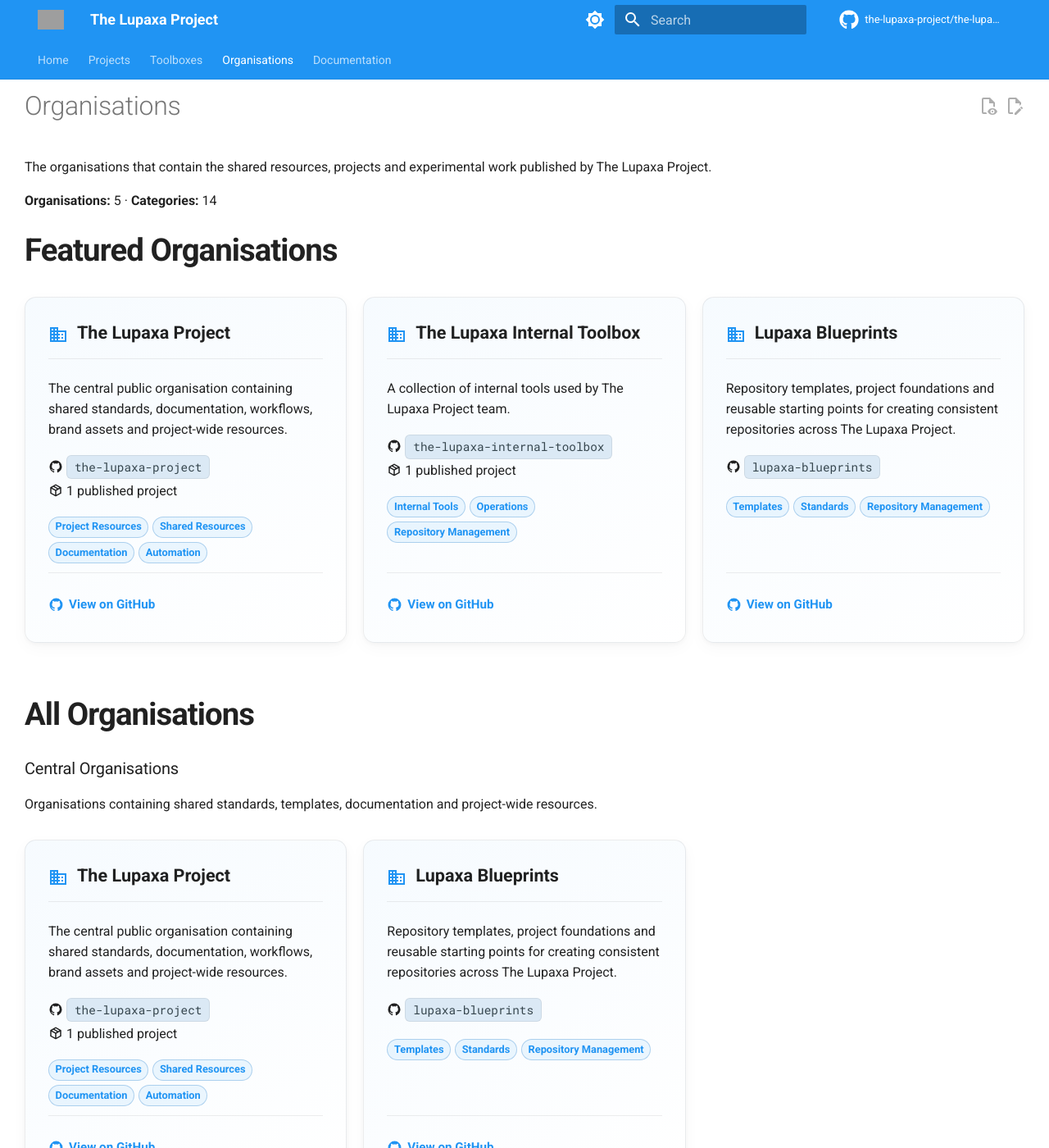
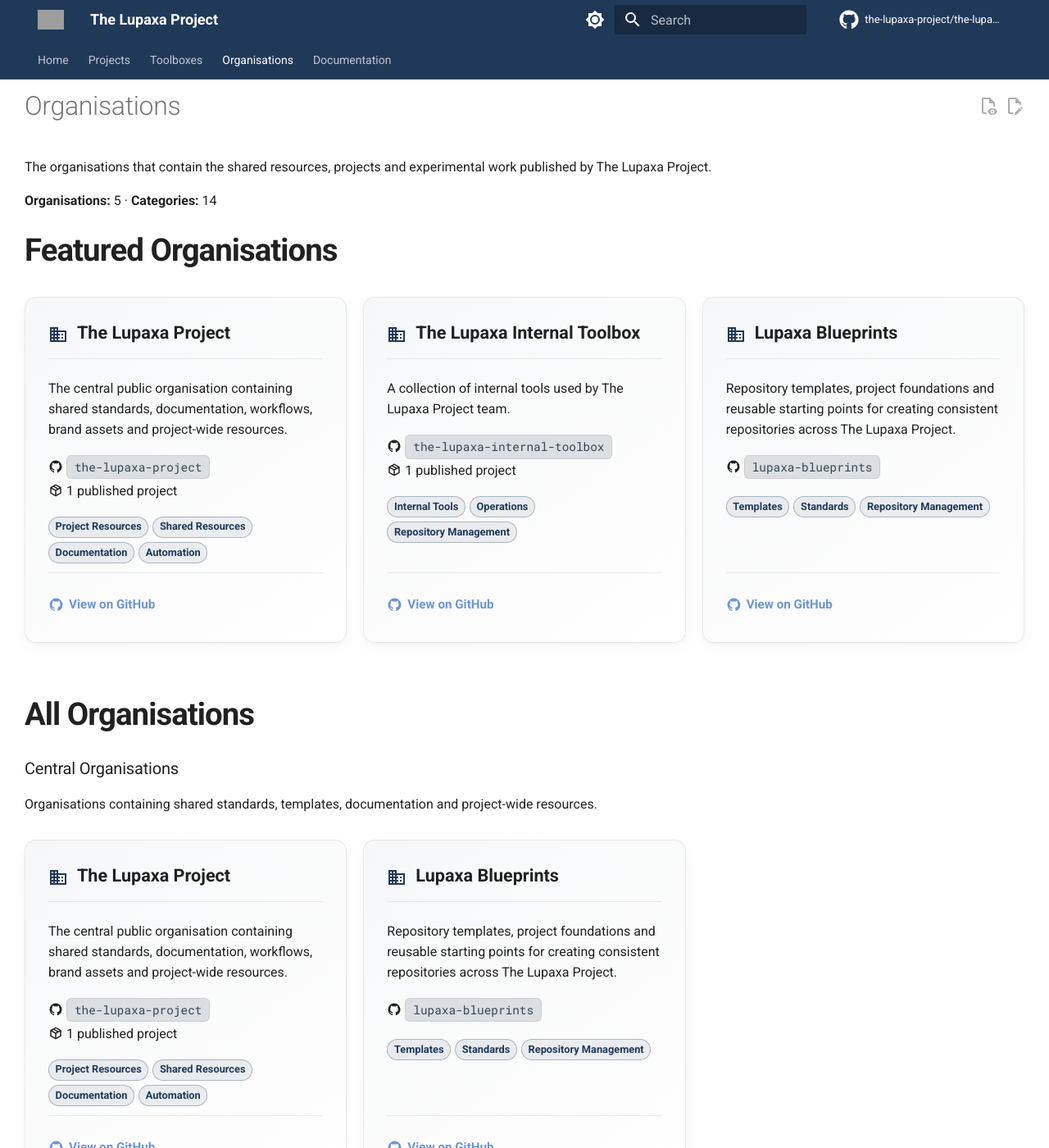
Before and after one commit to the-lupaxa-project/the-lupaxa-project.org, an MkDocs documentation site: the page built from mkdocs/organisations/index.md, in a window 1280 px wide and 1400 px high. Shown: the whole window at 82% size. Built offline with MkDocs 1.6.1 and Material for MkDocs 9.7.7, drawn with Linux system fonts in a browser that asks for light colours; comment, search, counter and statistics services are not loaded; some of the changed text lies outside the part shown; grey boxes are pictures that could not be loaded.

Commit message:
Updated colours

```diff
--- a/mkdocs.yml
+++ b/mkdocs.yml
@@ -52,7 +52,6 @@
     - content.action.view
     - content.code.copy
     - content.tooltips
-    - navigation.footer
     - navigation.indexes
     - navigation.instant
     - navigation.instant.progress
@@ -158,16 +157,15 @@
 extra:
   generator: false
 
-  social:
-    - icon: fontawesome/brands/github
-      link: https://github.com/the-lupaxa-project
-      name: The Lupaxa Project on GitHub
-
 # =============================================================================
 # Copyright
 # =============================================================================
 
-copyright: >-
-  Copyright &copy; The Lupaxa Project.
-  Where exploration meets precision.
-  Where the untamed meets the engineered.
+copyright: |
+  <p class="lupaxa-footer">
+    <strong>&copy; The Lupaxa Project.</strong><br />
+    <em>
+      Where exploration meets precision.<br />
+      Where the untamed meets the engineered.
+    </em>
+  </p>
--- a/mkdocs/assets/stylesheets/extra.css
+++ b/mkdocs/assets/stylesheets/extra.css
@@ -8,6 +8,43 @@
  * the theme, keeping the site maintainable and compatible with future theme
  * updates.
  */
+
+/* =============================================================================
+ * The Lupaxa Project Brand Colours
+ * =============================================================================
+ */
+
+:root {
+  /* Lupaxa Brand Palette */
+
+  --lupaxa-dark-blue: #111a32;
+  --lupaxa-blue: #203959;
+  --lupaxa-light-blue: #6d95d3;
+  --lupaxa-black: #000000;
+  --lupaxa-white: #ffffff;
+}
+
+/*
+ * MkDocs Material defines its palette variables on the active colour scheme.
+ * They must therefore be overridden at the same level rather than only under
+ * :root.
+ */
+
+[data-md-color-scheme="default"],
+[data-md-color-scheme="slate"] {
+  --md-primary-fg-color: var(--lupaxa-dark-blue);
+  --md-primary-fg-color--light: var(--lupaxa-blue);
+  --md-primary-fg-color--dark: var(--lupaxa-dark-blue);
+  --md-primary-bg-color: var(--lupaxa-white);
+  --md-primary-bg-color--light: rgb(255 255 255 / 70%);
+  --md-accent-fg-color: var(--lupaxa-light-blue);
+  --md-accent-fg-color--transparent:
+    color-mix(
+      in srgb,
+      var(--lupaxa-light-blue) 10%,
+      transparent
+    );
+}
 
 /* =============================================================================
  * Global Layout
@@ -37,6 +74,8 @@
  */
 
 .md-header {
+  color: var(--lupaxa-white);
+  background-color: var(--lupaxa-blue);
   box-shadow: none;
 }
 
@@ -44,8 +83,33 @@
   font-weight: 600;
 }
 
+/*
+ * The tabs form part of the primary site navigation and use the same middle
+ * blue as the main header and footer.
+ */
+
 .md-tabs {
-  border-bottom: 1px solid var(--md-default-fg-color--lightest);
+  color: var(--lupaxa-white);
+  background-color: var(--lupaxa-blue);
+  border-bottom:
+    1px solid
+    color-mix(
+      in srgb,
+      var(--lupaxa-white) 14%,
+      transparent
+    );
+}
+
+.md-tabs__link {
+  color: var(--lupaxa-white);
+  opacity: 0.72;
+}
+
+.md-tabs__link:hover,
+.md-tabs__link:focus,
+.md-tabs__item--active .md-tabs__link {
+  color: var(--lupaxa-white);
+  opacity: 1;
 }
 
 /* =============================================================================
@@ -60,12 +124,12 @@
   background:
     radial-gradient(
       circle at top,
-      color-mix(in srgb, var(--md-primary-fg-color) 20%, transparent),
+      color-mix(in srgb, var(--lupaxa-blue) 20%, transparent),
       transparent 55%
     ),
     linear-gradient(
       180deg,
-      color-mix(in srgb, var(--md-primary-fg-color) 8%, transparent),
+      color-mix(in srgb, var(--lupaxa-blue) 8%, transparent),
       transparent
     );
   border-bottom: 1px solid var(--md-default-fg-color--lightest);
@@ -127,6 +191,20 @@
 }
 
 /* =============================================================================
+ * Links
+ * =============================================================================
+ */
+
+.md-typeset a {
+  color: var(--lupaxa-light-blue);
+}
+
+.md-typeset a:hover,
+.md-typeset a:focus {
+  color: var(--lupaxa-blue);
+}
+
+/* =============================================================================
  * Cards
  * =============================================================================
  */
@@ -153,7 +231,7 @@
       color-mix(
         in srgb,
         var(--md-default-bg-color) 96%,
-        var(--md-primary-fg-color)
+        var(--lupaxa-blue)
       ),
       var(--md-default-bg-color)
     );
@@ -173,7 +251,7 @@
   border-color:
     color-mix(
       in srgb,
-      var(--md-primary-fg-color) 55%,
+      var(--lupaxa-blue) 55%,
       var(--md-default-fg-color--lightest)
     );
   box-shadow:
@@ -193,7 +271,7 @@
 
 .md-typeset .grid.cards .lg {
   margin-right: 0.35rem;
-  color: var(--md-primary-fg-color);
+  color: var(--lupaxa-blue);
 }
 
 /* =============================================================================
@@ -230,7 +308,7 @@
  */
 
 .md-typeset .grid.cards li:has(.card-primary-link:focus-visible) {
-  outline: 0.15rem solid var(--md-accent-fg-color);
+  outline: 0.15rem solid var(--lupaxa-light-blue);
   outline-offset: 0.15rem;
 }
 
@@ -238,9 +316,8 @@
  * Catalogue Card Grid
  * =============================================================================
  *
- * Catalogue grids use fixed upper card widths. This prevents one or two cards
- * from expanding across the full content area while still allowing additional
- * cards to wrap naturally.
+ * Catalogue grids use three equal columns on wider screens, two columns on
+ * medium-width screens and one column on smaller screens.
  */
 
 .md-typeset .grid.cards.catalogue-grid {
@@ -300,7 +377,7 @@
     color-mix(
       in srgb,
       var(--md-code-bg-color) 88%,
-      var(--md-primary-fg-color)
+      var(--lupaxa-blue)
     );
   border: 1px solid var(--md-default-fg-color--lightest);
   border-radius: 0.3rem;
@@ -318,20 +395,20 @@
   font-size: 0.7rem;
   font-weight: 600;
   line-height: 1.45;
-  color: var(--md-primary-fg-color);
+  color: var(--lupaxa-blue);
   text-decoration: none;
   white-space: nowrap;
   background:
     color-mix(
       in srgb,
-      var(--md-primary-fg-color) 8%,
+      var(--lupaxa-blue) 8%,
       transparent
     );
   border:
     1px solid
     color-mix(
       in srgb,
-      var(--md-primary-fg-color) 24%,
+      var(--lupaxa-blue) 24%,
       var(--md-default-fg-color--lightest)
     );
   border-radius: 999rem;
@@ -342,9 +419,9 @@
 }
 
 .md-typeset .catalogue-category:hover {
-  color: var(--md-primary-bg-color);
-  background: var(--md-primary-fg-color);
-  border-color: var(--md-primary-fg-color);
+  color: var(--lupaxa-white);
+  background: var(--lupaxa-blue);
+  border-color: var(--lupaxa-blue);
 }
 
 /*
@@ -381,11 +458,13 @@
   font-size: 0.76rem;
   font-weight: 650;
   line-height: 1.5;
+  color: var(--lupaxa-light-blue);
   text-decoration: none;
   white-space: nowrap;
 }
 
 .md-typeset .catalogue-action:hover {
+  color: var(--lupaxa-blue);
   text-decoration: underline;
   text-underline-offset: 0.18rem;
 }
@@ -440,6 +519,8 @@
 .md-typeset .md-button {
   padding: 0.65rem 1rem;
   font-weight: 600;
+  color: var(--lupaxa-blue);
+  border-color: var(--lupaxa-blue);
   border-width: 1px;
   border-radius: 0.35rem;
   transition:
@@ -449,8 +530,25 @@
     transform 160ms ease;
 }
 
-.md-typeset .md-button:hover {
+.md-typeset .md-button:hover,
+.md-typeset .md-button:focus {
+  color: var(--lupaxa-white);
+  background-color: var(--lupaxa-blue);
+  border-color: var(--lupaxa-blue);
   transform: translateY(-0.05rem);
+}
+
+.md-typeset .md-button--primary {
+  color: var(--lupaxa-white);
+  background-color: var(--lupaxa-blue);
+  border-color: var(--lupaxa-blue);
+}
+
+.md-typeset .md-button--primary:hover,
+.md-typeset .md-button--primary:focus {
+  color: var(--lupaxa-white);
+  background-color: var(--lupaxa-dark-blue);
+  border-color: var(--lupaxa-dark-blue);
 }
 
 /* =============================================================================
@@ -458,13 +556,48 @@
  * =============================================================================
  */
 
+.md-footer {
+  color: var(--lupaxa-white);
+  background-color: var(--lupaxa-blue);
+}
+
 .md-footer-meta {
-  border-top: 1px solid var(--md-default-fg-color--lightest);
+  color: var(--lupaxa-white);
+  background-color: var(--lupaxa-blue);
+  border-top:
+    1px solid
+    color-mix(
+      in srgb,
+      var(--lupaxa-white) 12%,
+      transparent
+    );
+}
+
+.md-footer-meta__inner {
+  display: flex;
+  justify-content: center;
+  color: var(--lupaxa-white);
+  background-color: var(--lupaxa-blue);
 }
 
 .md-footer-copyright {
   width: 100%;
+  color: var(--lupaxa-white);
   text-align: center;
+  background-color: var(--lupaxa-blue);
+}
+
+.md-footer-copyright .lupaxa-footer,
+.lupaxa-footer {
+  width: 100%;
+  margin: 0;
+  color: var(--lupaxa-white);
+  text-align: center;
+  opacity: 0.85;
+}
+
+.md-footer a {
+  color: var(--lupaxa-white);
 }
 
 /* =============================================================================
@@ -473,7 +606,7 @@
  */
 
 [data-md-color-scheme="default"] {
-  --md-default-bg-color: #ffffff;
+  --md-default-bg-color: var(--lupaxa-white);
 }
 
 /* =============================================================================
@@ -485,7 +618,7 @@
   background:
     radial-gradient(
       circle at top,
-      color-mix(in srgb, var(--md-primary-fg-color) 18%, transparent),
+      color-mix(in srgb, var(--lupaxa-blue) 18%, transparent),
       transparent 58%
     ),
     linear-gradient(
@@ -503,12 +636,25 @@
 }
 
 [data-md-color-scheme="slate"] .md-typeset .catalogue-category {
+  color: var(--lupaxa-light-blue);
   background:
     color-mix(
       in srgb,
-      var(--md-primary-fg-color) 12%,
+      var(--lupaxa-light-blue) 12%,
       transparent
     );
+  border-color:
+    color-mix(
+      in srgb,
+      var(--lupaxa-light-blue) 30%,
+      var(--md-default-fg-color--lightest)
+    );
+}
+
+[data-md-color-scheme="slate"] .md-typeset .catalogue-category:hover {
+  color: var(--lupaxa-dark-blue);
+  background: var(--lupaxa-light-blue);
+  border-color: var(--lupaxa-light-blue);
 }
 
 /* =============================================================================
@@ -577,3 +723,8 @@
     transform: none;
   }
 }
+
+/* =============================================================================
+ * End of File
+ * =============================================================================
+ */
```
Also changed, not shown: mkdocs/index.md (+0 -8 lines).
